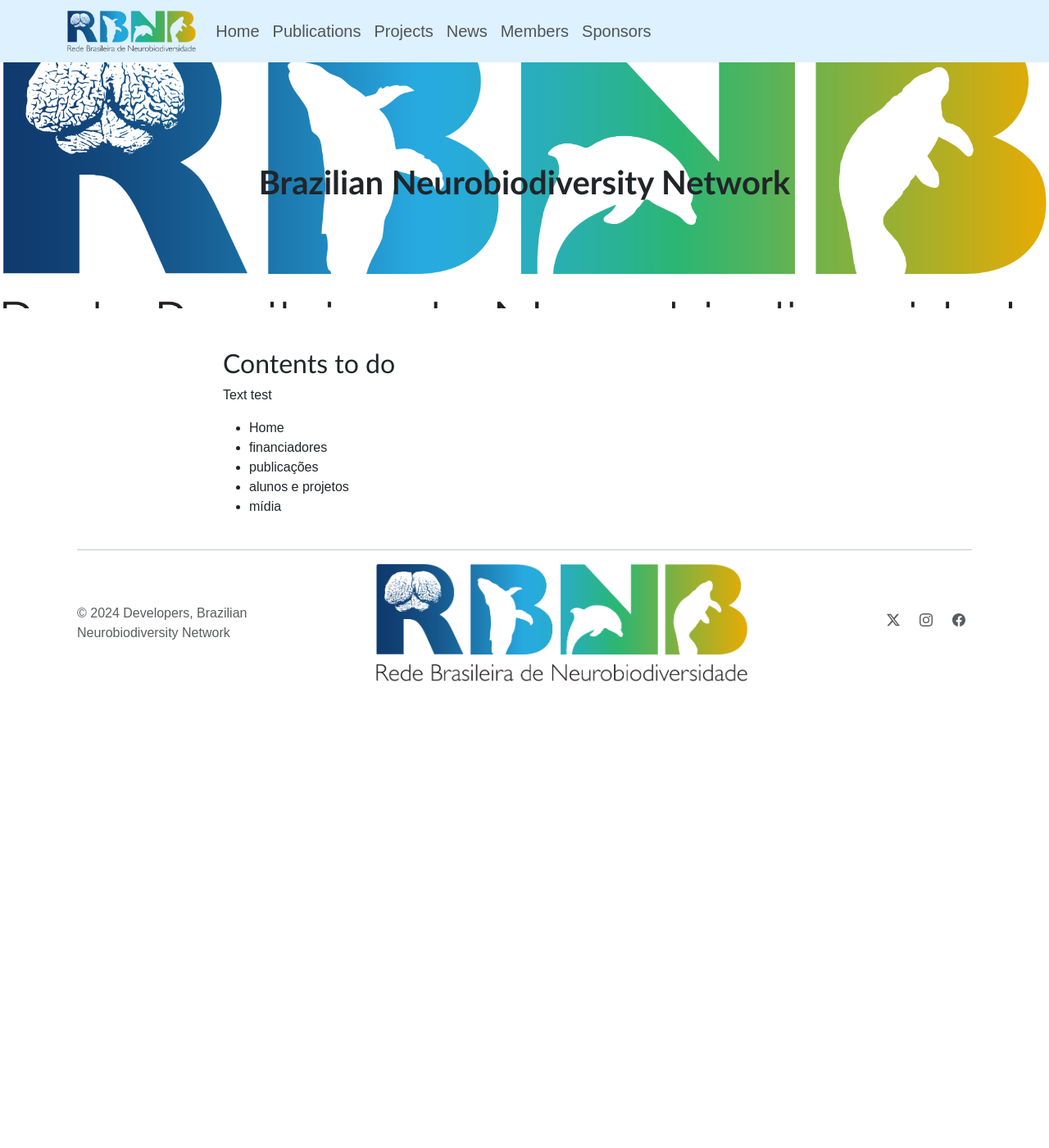
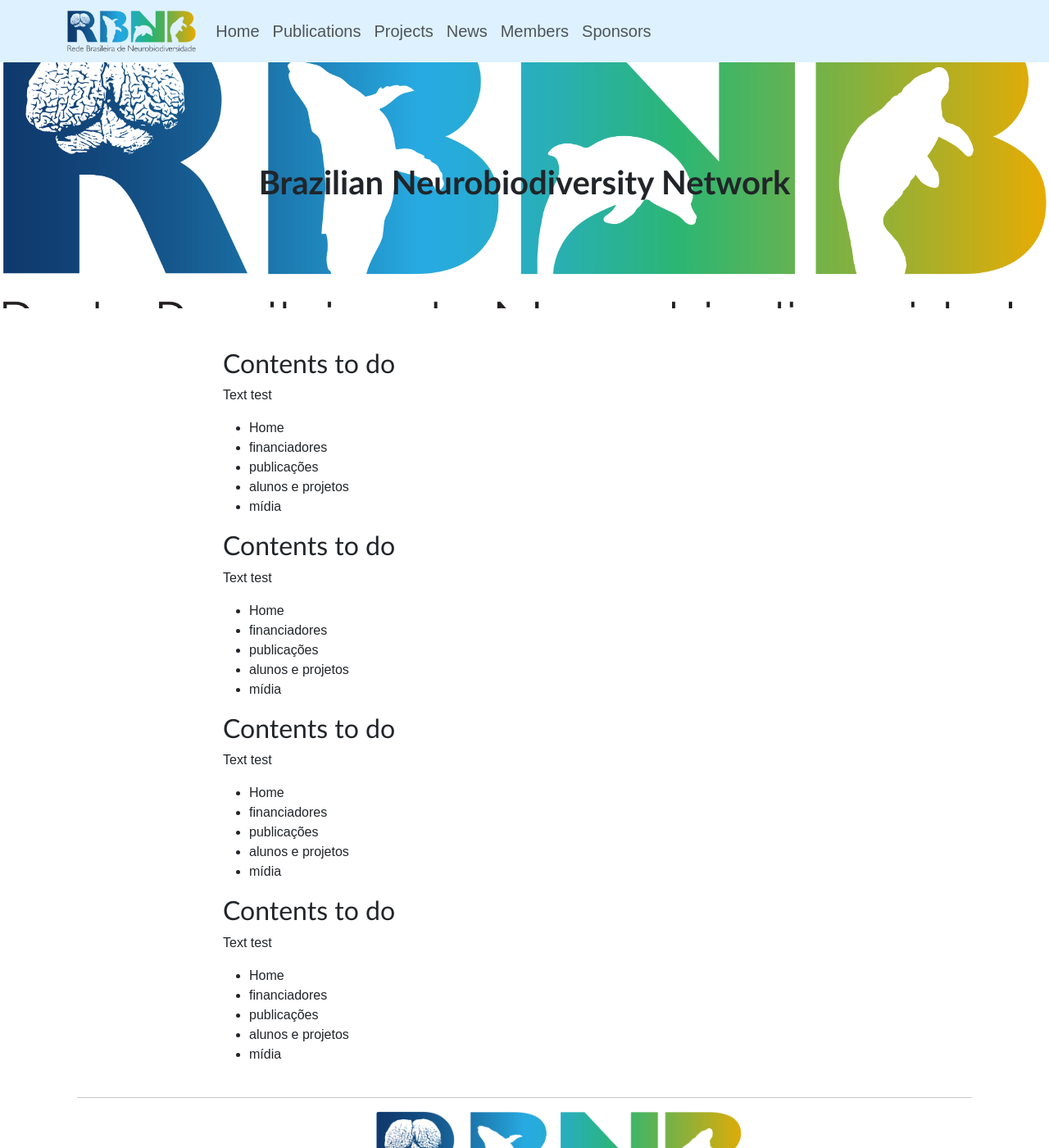
Before and after one commit to hmynssen/WebPageRBNbd, a Jekyll site: the page built from index.md, in a window 1280 px wide and 1400 px high. Shown: the whole window at 82% size. Built offline with Jekyll 4.4.1, drawn with Linux system fonts in a browser that asks for light colours.

Commit message:
list example size

```diff
--- a/index.md
+++ b/index.md
@@ -13,3 +13,33 @@
 - publicações
 - alunos e projetos
 - mídia
+
+## Contents to do
+
+Text test
+
+- Home
+- financiadores
+- publicações
+- alunos e projetos
+- mídia
+
+## Contents to do
+
+Text test
+
+- Home
+- financiadores
+- publicações
+- alunos e projetos
+- mídia
+
+## Contents to do
+
+Text test
+
+- Home
+- financiadores
+- publicações
+- alunos e projetos
+- mídia
```
